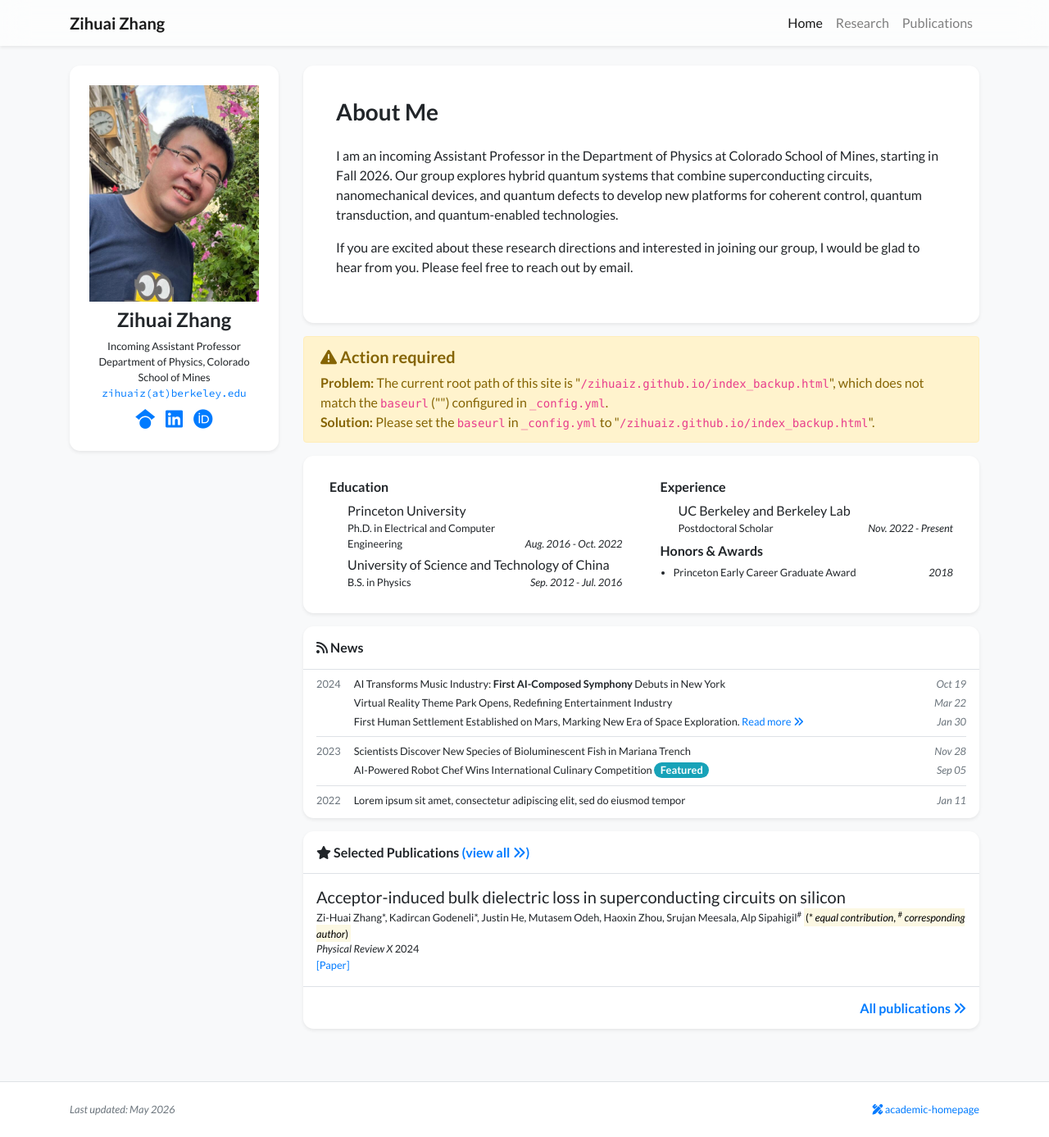
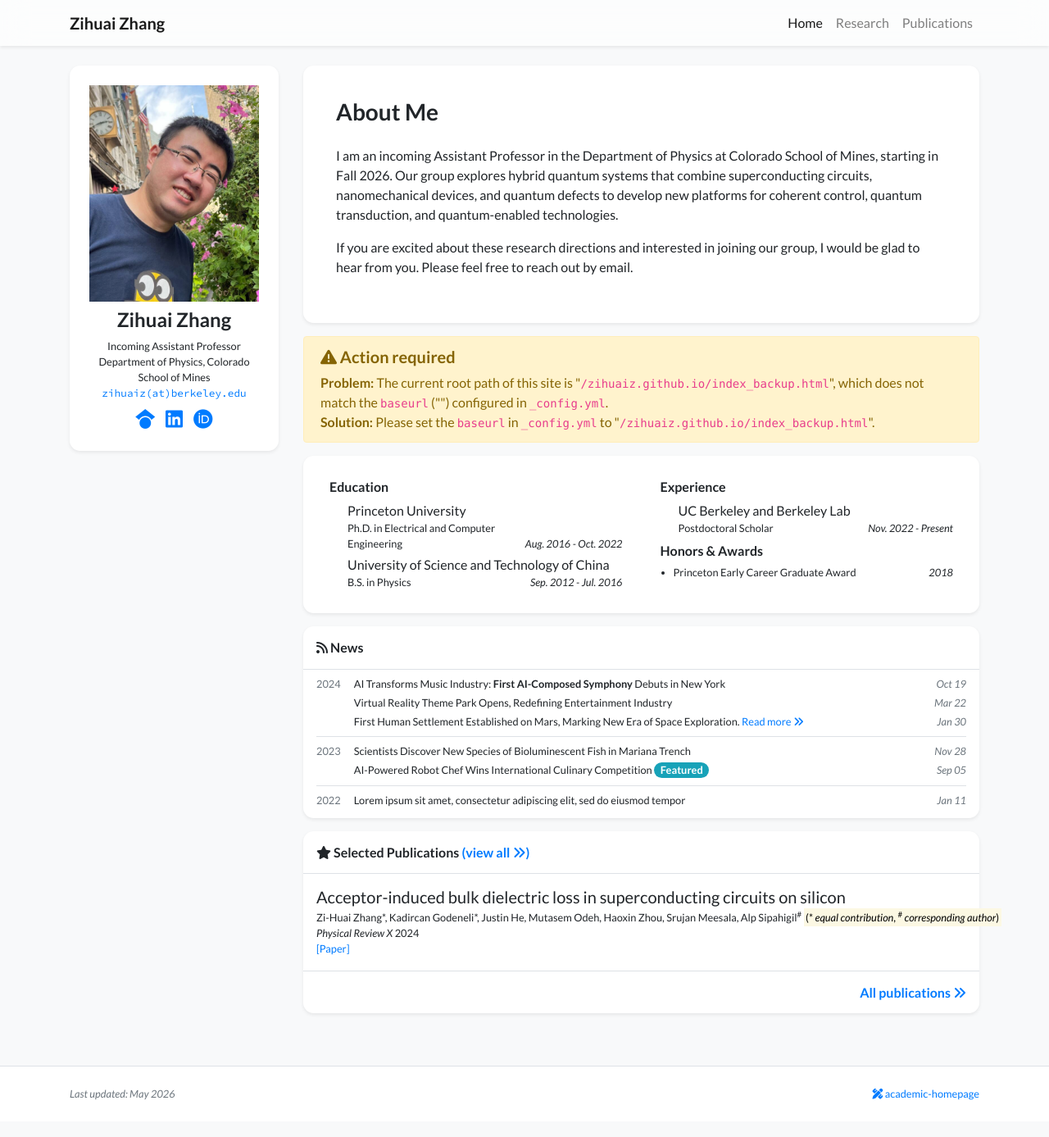
Before and after one commit to zihuaiz/zihuaiz.github.io, a Jekyll site: the page built from index_backup.html, in a window 1280 px wide and 1387 px high. Shown: the whole window at 82% size. Built offline with Jekyll 4.4.1, drawn with Linux system fonts in a browser that asks for light colours; nearby versions of some CDN libraries; a style sheet for code colours, icons or effects is not loaded.

Commit message:
Update publication_item.html

```diff
--- a/_includes/widgets/publication_item.html
+++ b/_includes/widgets/publication_item.html
@@ -2,18 +2,30 @@
 <div class="d-none d-md-block">
     <div class="row no-gutters {% unless include.hide_bottom_border %}border-bottom{% endunless %} border-gray">
         <div class="col-md-12 col-xl-12 p-3">
-            <h5 class="mt-0 mb-1 font-weight-normal">{{ item.title }}</h5>
-            <p class="mt-0 mb-0 small">{% include widgets/author_list.html authors=item.authors %}</p>
-            <p class="mt-0 mb-0 small">{{item.pub_pre}}<i>{{ item.pub }}</i>{{ item.pub_post }} {{ item.pub_date }} {{ item.pub_last }} <span data-semantic-scholar-id="{{ item.semantic_scholar_id }}"></span></p>
+            <h5 class="mt-0 mb-1 font-weight-normal text-truncate">{{ item.title }}</h5>
+
+            <p class="mt-0 mb-0 small text-nowrap publication-authors">
+                {% include widgets/author_list.html authors=item.authors %}
+            </p>
+
+            <p class="mt-0 mb-0 small">
+                <span class="text-nowrap">
+                    {{item.pub_pre}}<i>{{ item.pub }}</i>{{ item.pub_post }} {{ item.pub_date }} {{ item.pub_last }}
+                </span>
+                <span data-semantic-scholar-id="{{ item.semantic_scholar_id }}"></span>
+            </p>
+
             <p class="mt-0 mb-0 small text-muted">{{ item.abstract }}</p>
 
             <p class="small pb-0 mb-0 lh-125 text-muted abstract-links">
                 {% for link in item.links %}
+                <span class="text-nowrap">
                     {% if link[1].url %}
                     <a target="{{ link[1]['target'] }}" href="{{ link[1]['url'] }}">[{{ link[0] }}]</a>
                     {% else %}
                     <a target="_blank" href="{{ link[1] }}">[{{ link[0] }}]</a>
                     {% endif %}
+                </span>
                 {% endfor %}
             </p>
         </div>
@@ -25,18 +37,30 @@
         <div class="d-flex align-items-start flex-column py-3 px-4">
             <div class="mb-auto"></div>
             <div>
-                <h5 class="mt-0 mb-1 font-weight-normal">{{ item.title }}</h5>
-                <p class="mt-0 mb-0 small">{% include widgets/author_list.html authors=item.authors %}</p>
-                <p class="mt-0 mb-0 small">{{item.pub_pre}}<i>{{ item.pub }}</i>{{ item.pub_post }} {{ item.pub_date }} {{ item.pub_last }} <span data-semantic-scholar-id="{{ item.semantic_scholar_id }}"></span></p>
+                <h5 class="mt-0 mb-1 font-weight-normal text-truncate">{{ item.title }}</h5>
+
+                <p class="mt-0 mb-0 small text-nowrap publication-authors">
+                    {% include widgets/author_list.html authors=item.authors %}
+                </p>
+
+                <p class="mt-0 mb-0 small">
+                    <span class="text-nowrap">
+                        {{item.pub_pre}}<i>{{ item.pub }}</i>{{ item.pub_post }} {{ item.pub_date }} {{ item.pub_last }}
+                    </span>
+                    <span data-semantic-scholar-id="{{ item.semantic_scholar_id }}"></span>
+                </p>
+
                 <p class="mt-0 mb-0 small text-muted">{{ item.abstract }}</p>
 
                 <p class="small pb-0 mb-0 lh-125 text-muted abstract-links">
                     {% for link in item.links %}
+                    <span class="text-nowrap">
                         {% if link[1].url %}
                         <a target="{{ link[1]['target'] }}" href="{{ link[1]['url'] }}">[{{ link[0] }}]</a>
                         {% else %}
                         <a target="_blank" href="{{ link[1] }}">[{{ link[0] }}]</a>
                         {% endif %}
+                    </span>
                     {% endfor %}
                 </p>
             </div>
```
Lines whose indentation alone changed are shown as unchanged.
